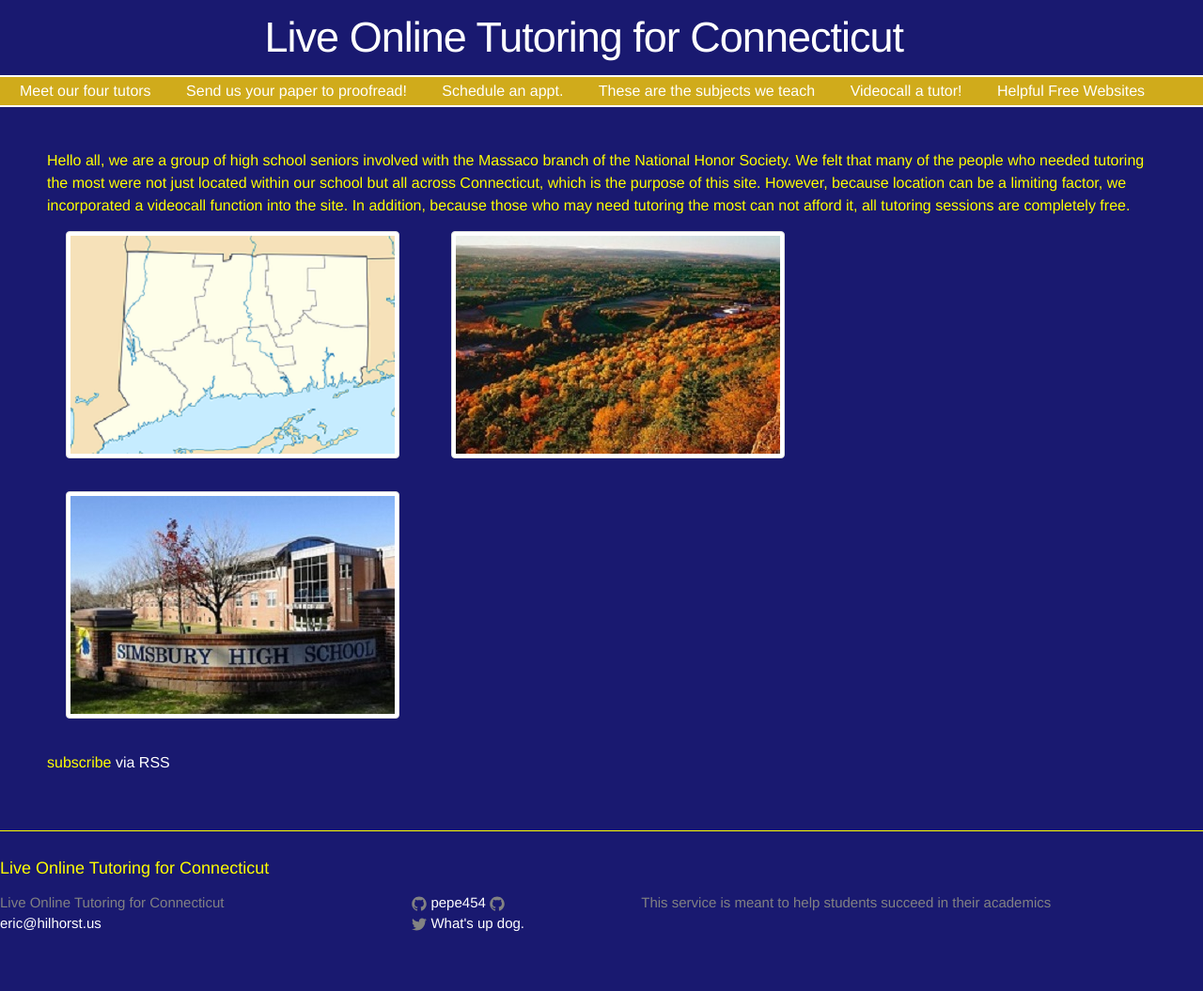
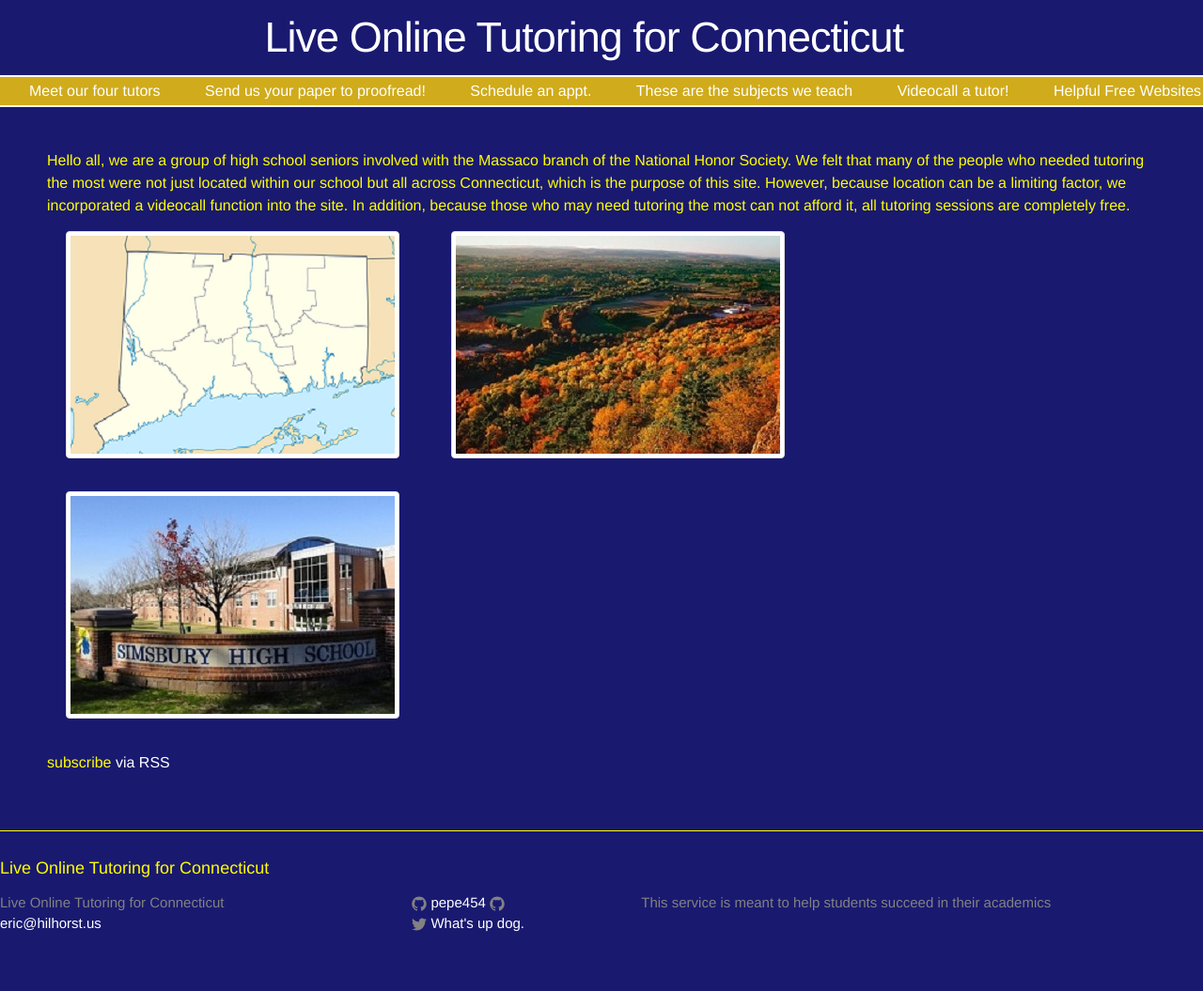
Before and after one commit to pepe454/pepe454.github.io, a Jekyll site: the page built from index.html, in a window 1280 px wide. Shown: the whole page at 94% size. Built offline with Jekyll 4.4.1, drawn with Linux system fonts in a browser that asks for light colours.

Commit message:
Update _layout.scss

```diff
--- a/_sass/_layout.scss
+++ b/_sass/_layout.scss
@@ -35,7 +35,7 @@
 
 
     .page-link {
-        margin-left: 21px;
+        margin-left: 31px;
         color: white;
         line-height: $base-line-height;
 
```
